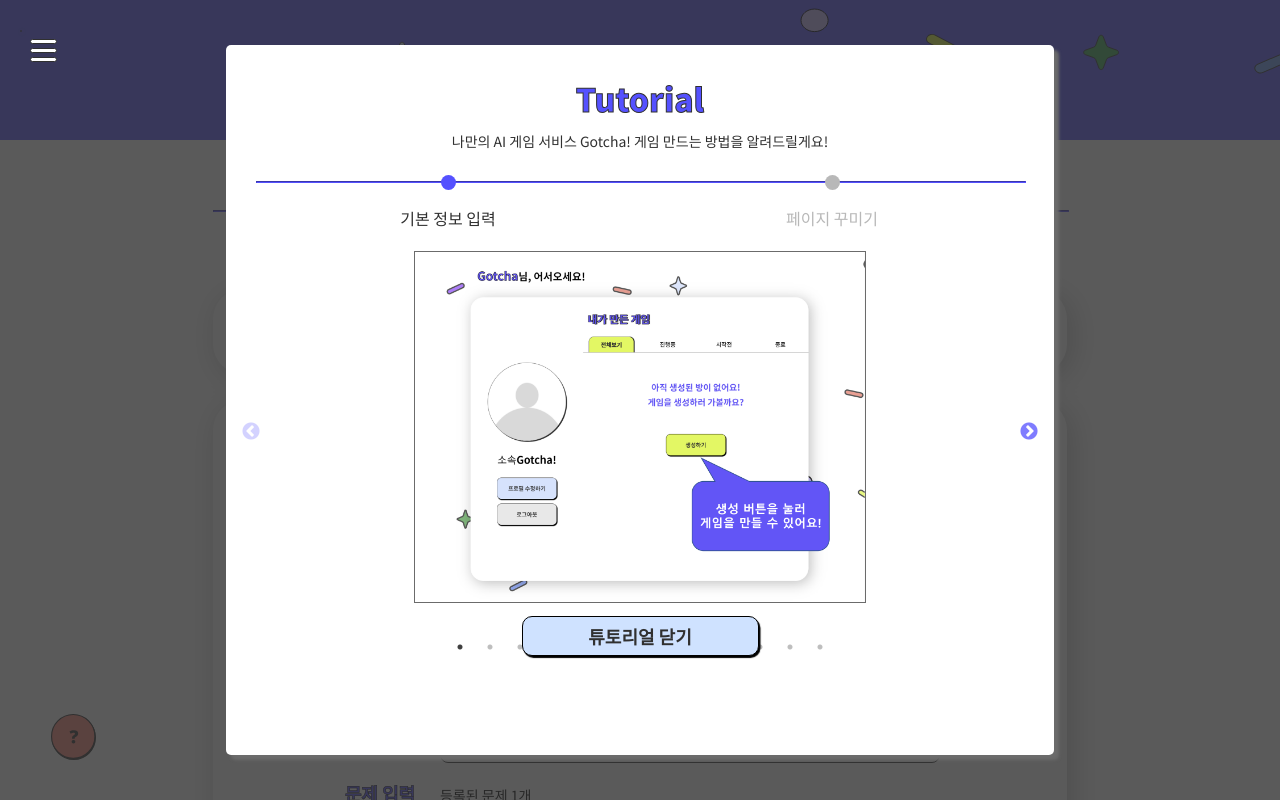
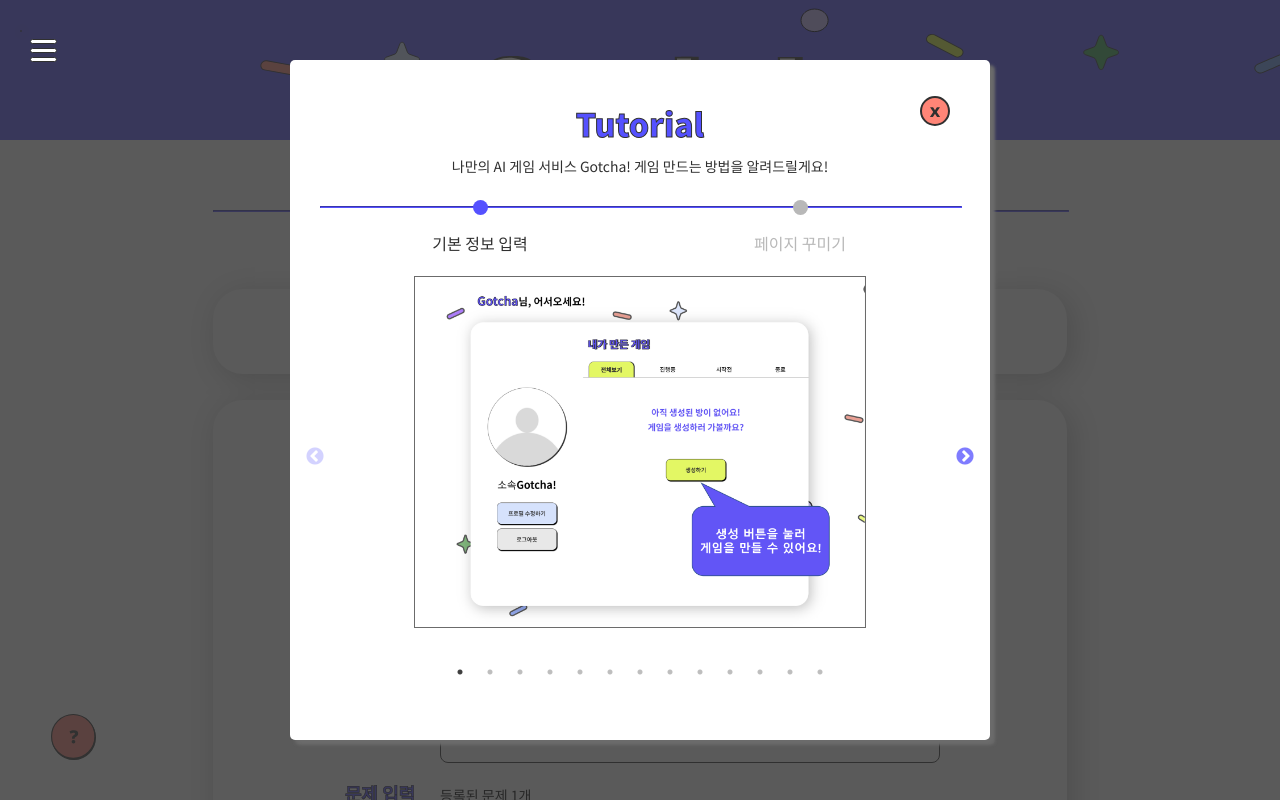
Before and after one commit to GotchaAIGame/Gotcha, a React (Create React App) app in the folder frontend/: page /create/game in a window 1280 px wide. Shown: the top 800 px of the page. Built offline with nearby package versions, Linux system fonts and the light colour scheme.

Commit message:
💄 css: tutorial 디자인 변경

```diff
--- a/frontend/src/pages/CreateGameTutorialPage.tsx
+++ b/frontend/src/pages/CreateGameTutorialPage.tsx
@@ -1,6 +1,7 @@
 import React from "react";
 import TutorialTap from "@components/CreateGameTutorial/TutorialTap";
 import Button from "@components/common/Button";
+import closeBtn from "@assets/closeButton.svg";
 import "@styles/CreateGameTutorialPage.scss";
 
 export default function CreateGameTutorialPage(props: any) {
@@ -9,19 +10,22 @@
     <div className="tutorial-page-modal-bg">
       <div className="tutorial-page-container">
         <header>
+          <button type="button" onClick={tempHelperHandler}>
+            <img src={closeBtn} alt="" />
+          </button>
           <h1>Tutorial</h1>
           <p>나만의 AI 게임 서비스 Gotcha! 게임 만드는 방법을 알려드릴게요!</p>
         </header>
         <TutorialTap />
-        <div className="go-game-button-wrapper">
+        {/* <div className="go-game-button-wrapper">
           <Button
             size="medium"
             color="skyblue"
             text="튜토리얼 닫기"
             onClick={tempHelperHandler}
           />
+        </div> */}
           {/* <button type="button">30일간 튜토리얼 보지 않기</button> */}
-        </div>
       </div>
     </div>
   );
--- a/frontend/src/styles/CreateGameTutorialPage.scss
+++ b/frontend/src/styles/CreateGameTutorialPage.scss
@@ -16,18 +16,18 @@
 
   .tutorial-page-container {
     z-index: 900;
-    max-width: 60%;
+    max-width: 50%;
     min-width: 300px;
     //max-width: 320px;
     max-height: 75vh;
-    min-height: 650px;
+    min-height: 600px;
     position: absolute;
     top: 50%;
     left: 50%;
     background: white;
     border-radius: 5px;
     transform: translate(-50%, -50%);
-    padding: 30px 30px;
+    padding: 40px 30px;
     box-shadow: 5px 5px 3px $gray-2;
     header {
       h1 {
@@ -41,13 +41,21 @@
         margin: 0;
         color: $gray-1;
       }
+      button {
+        background: none;
+        border: none;
+        position: absolute;
+        right: 30px;
+        top: 30px
+      }
     }
   }
 }
 
 .go-game-button-wrapper {
   position: relative;
-  bottom: 5px;
+  top: 80%;
+  // bottom: 5px;
   Button {
     margin-top: 30px;
     height: 40px !important;
@@ -60,10 +68,9 @@
   min-height: 50vh;
   max-height: 55vh;
 
-  .progress-bar-wrapper{
+  .progress-bar-wrapper {
     height: 20px;
   }
-
 }
 
 .tutorial-tab-buttons-container {
```
